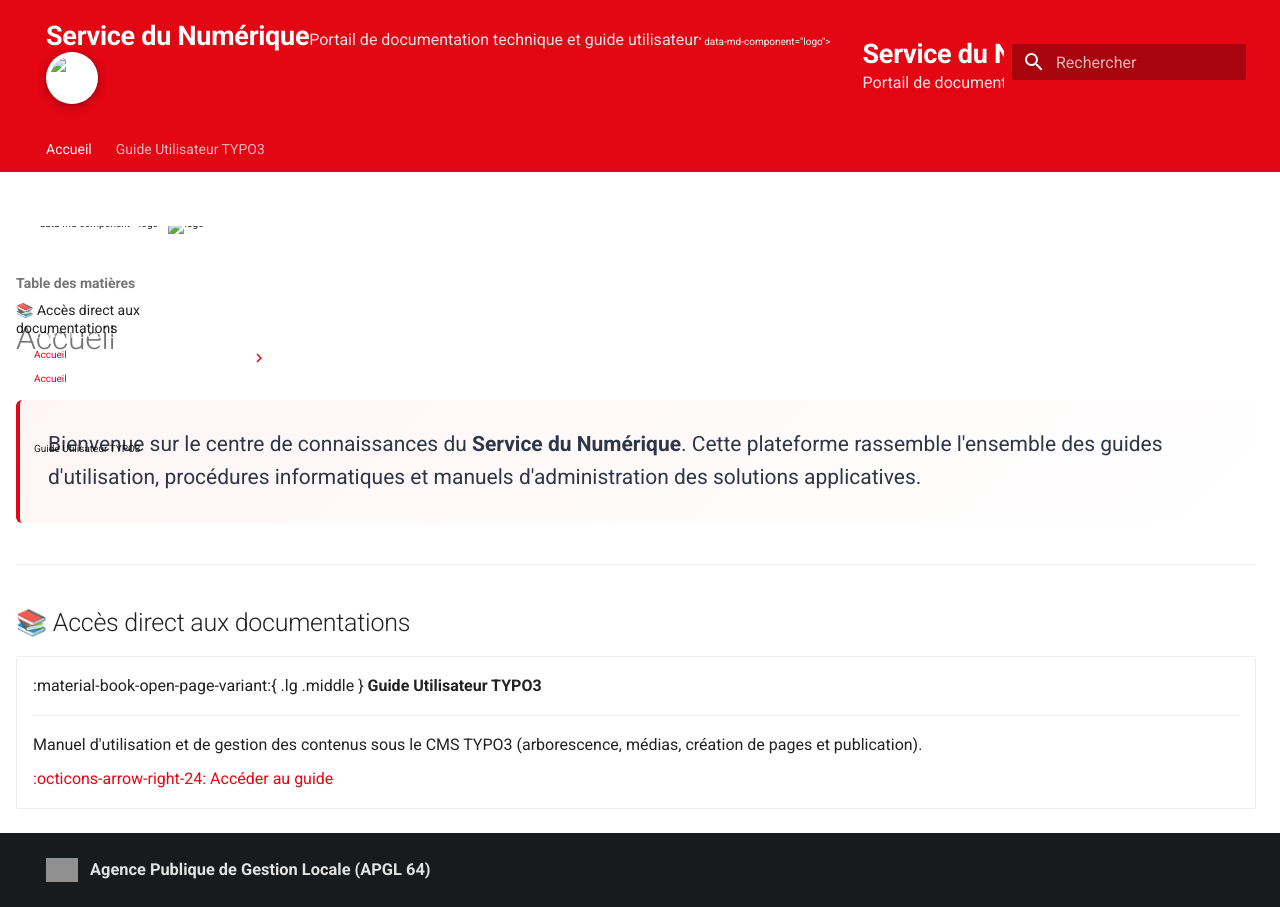
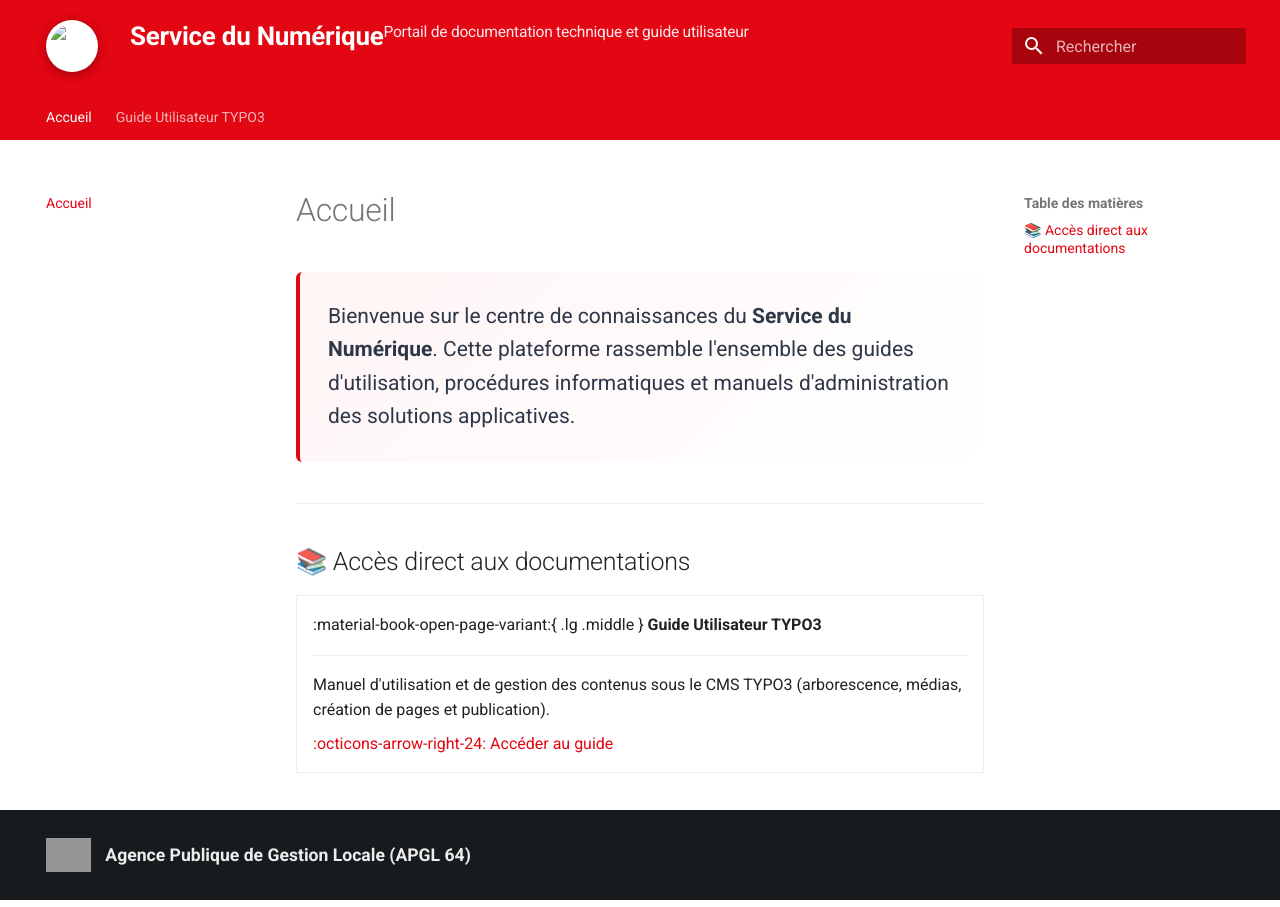
Before and after one commit to apgl64/docs, an MkDocs documentation site: the page built from docs/index.md, in a window 1280 px wide. Built offline with MkDocs 1.6.1 and Material for MkDocs 9.7.7, drawn with Linux system fonts in a browser that asks for light colours; grey boxes are pictures that could not be loaded.

Commit message:
fix: correction du bug de rendu HTML site_name et ré-agrandissement du logo de pied de page (34px)

```diff
--- a/docs/assets/stylesheets/extra.css
+++ b/docs/assets/stylesheets/extra.css
@@ -12,7 +12,7 @@
   --md-accent-bg-color:         #FDF2F2;
 }
 
-/* En-tête : Hauteur agrandie & Alignement */
+/* En-tête : Hauteur & Alignment */
 .md-header {
   background-color: #E30613 !important;
   min-height: 76px !important;
@@ -21,6 +21,7 @@
 .md-header__inner {
   padding-top: 8px !important;
   padding-bottom: 8px !important;
+  align-items: center !important;
 }
 
 /* Logo du Service agrandi avec contour blanc brillant */
@@ -34,26 +35,22 @@
   box-shadow: 0 2px 10px rgba(0, 0, 0, 0.35) !important;
 }
 
-/* Hiérarchie Titre / Sous-titre du Service */
-.header-title-container {
-  display: flex;
-  flex-direction: column;
-  justify-content: center;
-  line-height: 1.25;
-}
-
-.header-title-main {
-  font-size: 1.35rem;
-  font-weight: 800;
-  color: #FFFFFF;
+/* Titre principal et sous-titre dans le bandeau supérieur */
+.md-header__title .md-header__topic:first-child {
+  font-size: 1.3rem !important;
+  font-weight: 800 !important;
+  color: #FFFFFF !important;
+  line-height: 1.15 !important;
   letter-spacing: -0.01em;
 }
 
-.header-title-sub {
-  font-size: 0.8rem;
+.md-header__title .md-header__topic:first-child::after {
+  content: "Portail de documentation technique et guide utilisateur";
+  display: block;
+  font-size: 0.78rem;
   font-weight: 400;
-  color: rgba(255, 255, 255, 0.88);
-  margin-top: 1px;
+  color: rgba(255, 255, 255, 0.9);
+  margin-top: 2px;
 }
 
 /* Style de la bannière sobre d'accueil */
@@ -122,20 +119,21 @@
   display: flex;
   align-items: center;
   justify-content: center;
-  gap: 12px;
-  padding: 0.6rem 0;
-  font-size: 0.82rem;
-  color: rgba(255, 255, 255, 0.75);
+  gap: 14px;
+  padding: 0.8rem 0;
+  font-size: 0.88rem;
+  color: rgba(255, 255, 255, 0.8);
 }
 
+/* Logo Agence ré-agrandi légèrement (34px) avec fond transparent */
 .footer-apgl-logo {
-  height: 24px !important;
+  height: 34px !important;
   width: auto !important;
   background: transparent !important;
   border: none !important;
   box-shadow: none !important;
   padding: 0 !important;
-  opacity: 0.9;
+  opacity: 0.95;
 }
 
 .footer-apgl-text {
@@ -143,7 +141,7 @@
 }
 
 .footer-apgl-text a {
-  color: rgba(255, 255, 255, 0.88) !important;
+  color: rgba(255, 255, 255, 0.92) !important;
   text-decoration: none;
   font-weight: 600;
   transition: color 0.15s ease;
--- a/mkdocs.yml
+++ b/mkdocs.yml
@@ -1,7 +1,7 @@
 # Configuration MkDocs - Service du Numérique
-site_name: '<div class="header-title-container"><span class="header-title-main">Service du Numérique</span><span class="header-title-sub">Portail de documentation technique et guide utilisateur</span></div>'
-site_description: Documentation technique et guides utilisateurs du Service du Numérique - Agence Publique de Gestion Locale
-site_author: Service du Numérique
+site_name: "Service du Numérique"
+site_description: "Portail de documentation technique et guide utilisateur - Agence Publique de Gestion Locale"
+site_author: "Service du Numérique"
 
 # Dossier des documentations Markdown
 docs_dir: docs
```
